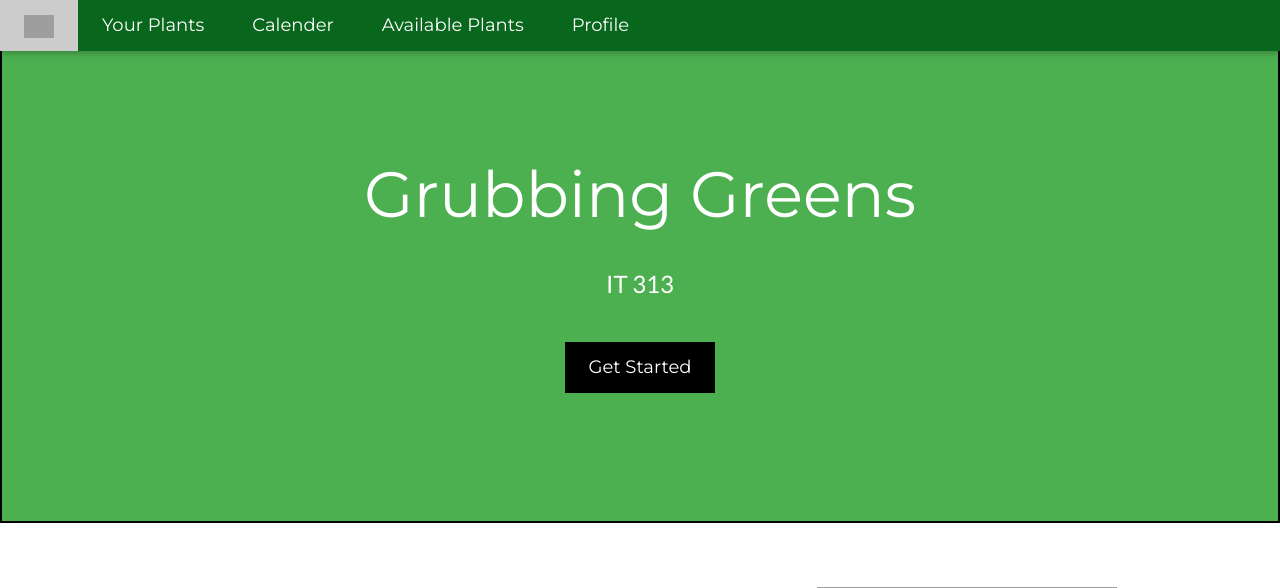
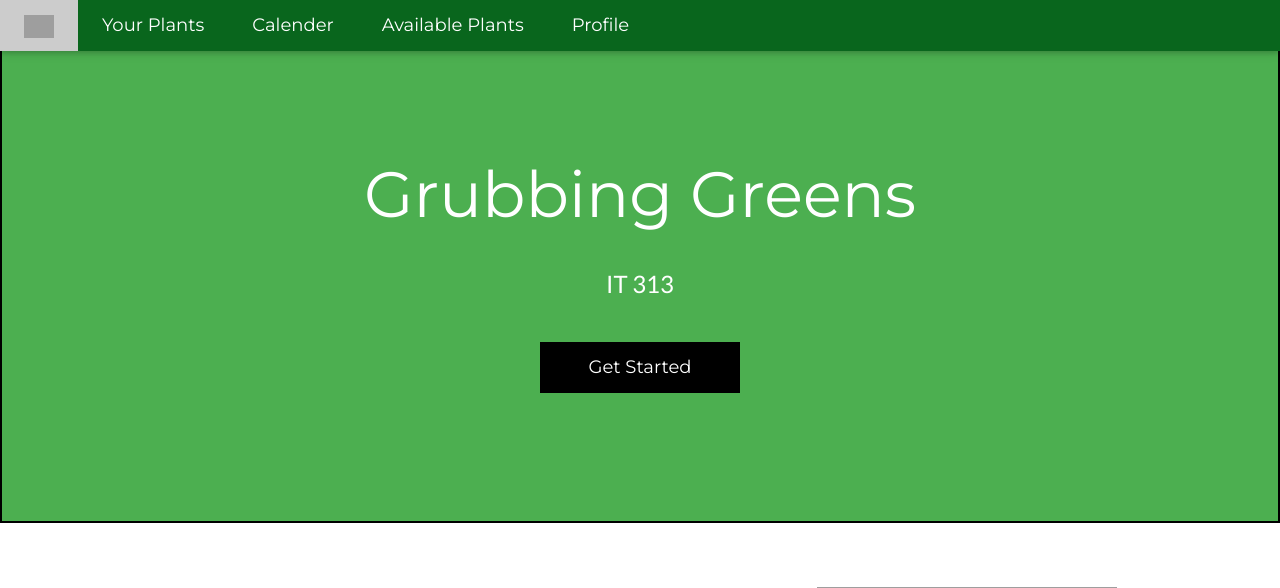
Before and after one commit to simple-dl/IT313-Website, a PHP site: page /index.html in a window 1280 px wide. Shown: the top 588 px of the page. Run offline with PHP 8.4, Linux system fonts and the light colour scheme; grey boxes are pictures that could not be loaded.

Commit message:
Update style.css

```diff
--- a/style.css
+++ b/style.css
@@ -135,6 +135,9 @@ body{
 form {
     border: 3px solid #f1f1f1;
   }
+button {
+   width:200px;
+}
 
   /* Full-width inputs */
   input[type=text], input[type=password] {
```
